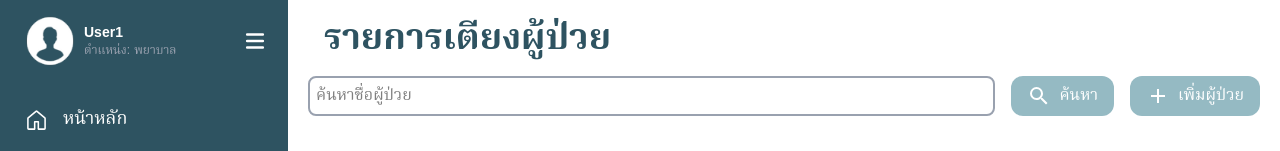
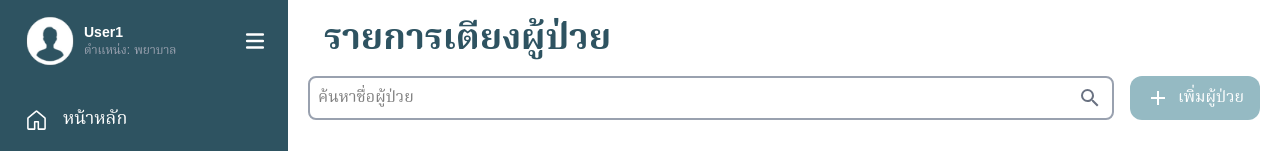
Before and after one commit to gortorrr/BedSensorFrontend, a React (Vite) app: page / in a window 1280 px wide. Shown: the top 151 px of the page. Built offline with nearby package versions, Linux system fonts and the light colour scheme.

Commit message:
Search box

```diff
--- a/src/pages/Home.tsx
+++ b/src/pages/Home.tsx
@@ -4,6 +4,7 @@ import BedCard from "../components/Home/bedCard";
 import { useBedStore } from "../store/bedStore";
 import Icon from "@mdi/react";
 import { mdiMagnify, mdiPlus } from "@mdi/js";
+import { Bed } from "../types/bed";
 
 const Home: React.FC = () => {
   const { beds, loadBeds } = useBedStore();
@@ -13,23 +14,37 @@ const Home: React.FC = () => {
     loadBeds();
   }, [loadBeds]);
 
+  const filteredBeds: Bed[] = beds.filter(
+    (bed: Bed) =>
+      bed.bed_activated &&
+      (!search ||
+        (bed.patient?.patient_name?.toLowerCase() || "").includes(
+          search.toLowerCase()
+        ))
+  );
+
   return (
     <div style={{ padding: "20px" }}>
       <h2 className="text-[#2E5361] text-4xl font-bold mb-4 pl-4">
         รายการเตียงผู้ป่วย
       </h2>
       <div className="flex space-x-4 justify-between mb-4">
+        {/* ช่องค้นหา + ไอคอนค้นหา */}
+        <div className="relative flex-auto">
           <input
             type="text"
             placeholder="ค้นหาชื่อผู้ป่วย"
             value={search}
             onChange={(e) => setSearch(e.target.value)}
-          className="input input-bordered border-2 border-solid border-gray-400 rounded-lg p-1.5 bg-white flex-auto cursor-pointer"
+            className="input input-bordered border-2 border-solid border-gray-400 rounded-lg p-2 pr-10 bg-white w-full"
           />
-        <button className="flex items-center gap-2 px-4 py-2 bg-[#95BAC3] text-white rounded-xl hover:bg-[#5E8892]">
-          <Icon path={mdiMagnify} size={1} />
-          <span>ค้นหา</span>
-        </button>
+          <Icon
+            path={mdiMagnify}
+            size={1}
+            className="absolute right-3 top-1/2 transform -translate-y-1/2 text-gray-500"
+          />
+        </div>
+
         <button className="flex items-center gap-2 px-4 py-2 bg-[#95BAC3] text-white rounded-xl hover:bg-[#5E8892]">
           <Icon path={mdiPlus} size={1} />
           <span>เพิ่มผู้ป่วย</span>
@@ -39,9 +54,7 @@ const Home: React.FC = () => {
         style={{ display: "flex", flexWrap: "wrap" }}
         className="justify-stretch p-4 gap-3"
       >
-        {beds
-          .filter((bed) => bed.bed_activated) //แสดงเฉพาะเตียงที่ใช้งานอยู่
-          .map((bed) => (
+        {filteredBeds.map((bed) => (
           <BedCard key={bed.bed_name} bed={bed} />
         ))}
       </div>
```
Lines whose indentation alone changed are shown as unchanged.
